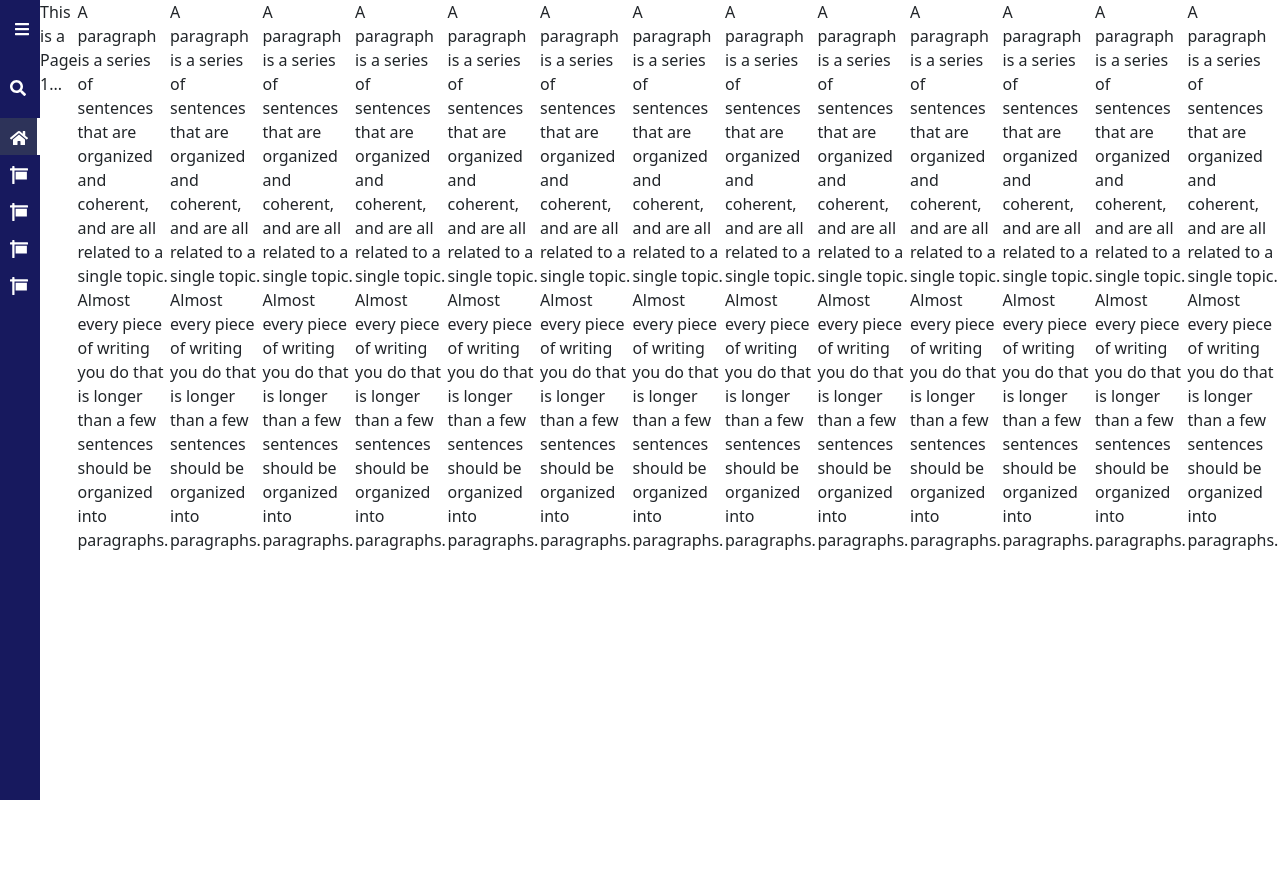
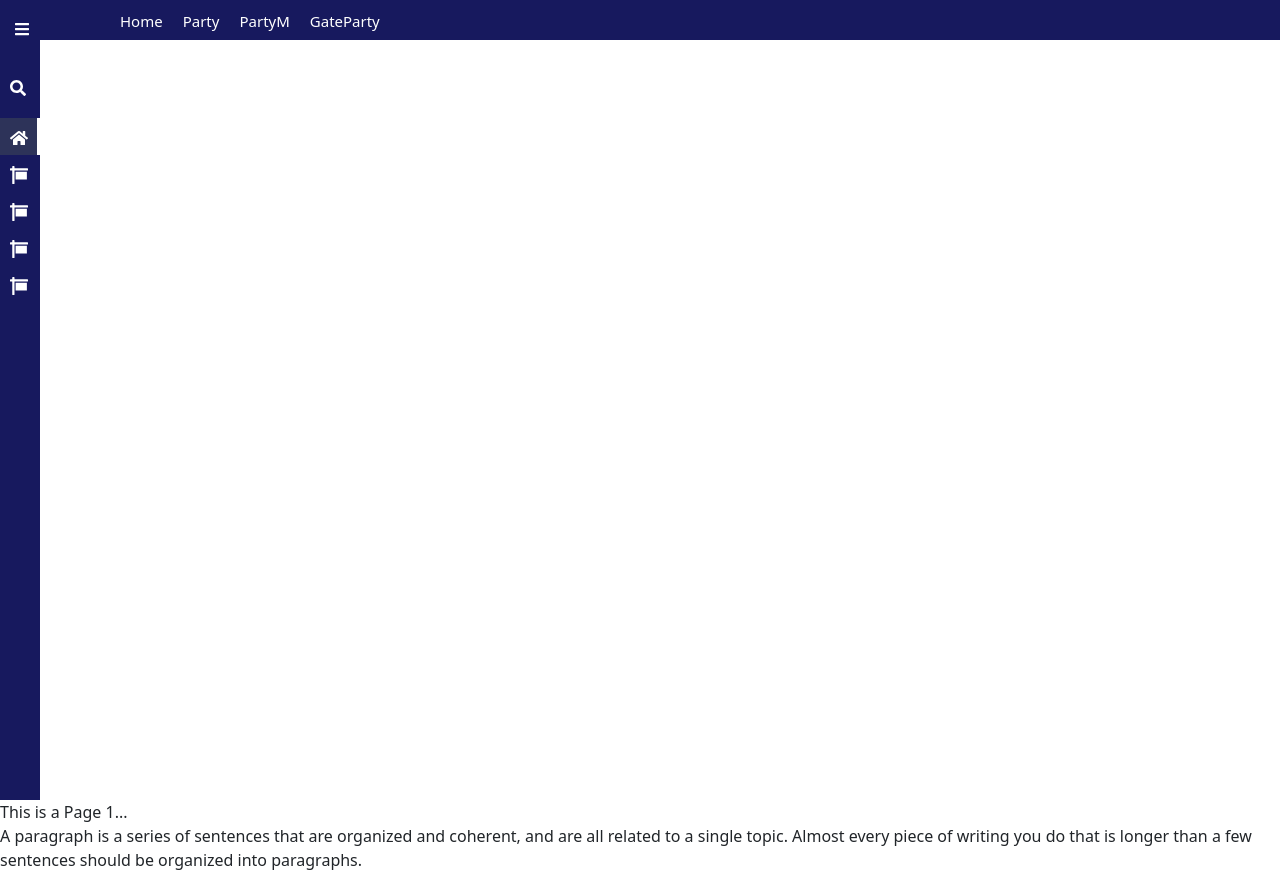
Before and after one commit to MubasharMurtza/ReactPro, a React (Create React App) app: page /page1 in a window 1280 px wide. Before the commit the page ends 800 px from the top, so only its background shows below. Built offline with nearby package versions, Linux system fonts and the light colour scheme.

Commit message:
Sidebar And Topbar complete

```diff
--- a/src/App.js
+++ b/src/App.js
@@ -6,9 +6,7 @@ import Topbar from "./Components/Nav/Topbar";
 function App() {
   return (
     <>
-      <div style={{display:"flex"}}>
         <NavbarLink />
-      </div>
     </>
   );
 }
--- a/src/Components/Nav/NavbarLink.js
+++ b/src/Components/Nav/NavbarLink.js
@@ -16,6 +16,7 @@ function NavbarLink() {
   return (
     <>
       <BrowserRouter>
+        <div>
             <Sidebar />
           <Routes>
             <Route path='/Home' n element={<Home />} exact />
@@ -31,6 +32,7 @@ function NavbarLink() {
             <Route path="/page4" element={<Page4 />} exact />
             <Route path="/page5" element={<Page5 />} exact />
           </Routes>
+        </div>
       </BrowserRouter>
     </>
   )
--- a/src/Components/Nav/Pages/Page1.js
+++ b/src/Components/Nav/Pages/Page1.js
@@ -1,25 +1,10 @@
 import React from "react";
 
 function Page1() {
-const fm = () => {
-  alert("my Name is Mubashar")
-}
+
   return (
     <>
-      {fm}
       <div>This is a Page 1...</div>
-      <div>A paragraph is a series of sentences that are organized and coherent, and are all related to a single topic. Almost every piece of writing you do that is longer than a few sentences should be organized into paragraphs.</div>
-      <div>A paragraph is a series of sentences that are organized and coherent, and are all related to a single topic. Almost every piece of writing you do that is longer than a few sentences should be organized into paragraphs.</div>
-      <div>A paragraph is a series of sentences that are organized and coherent, and are all related to a single topic. Almost every piece of writing you do that is longer than a few sentences should be organized into paragraphs.</div>
-      <div>A paragraph is a series of sentences that are organized and coherent, and are all related to a single topic. Almost every piece of writing you do that is longer than a few sentences should be organized into paragraphs.</div>
-      <div>A paragraph is a series of sentences that are organized and coherent, and are all related to a single topic. Almost every piece of writing you do that is longer than a few sentences should be organized into paragraphs.</div>
-      <div>A paragraph is a series of sentences that are organized and coherent, and are all related to a single topic. Almost every piece of writing you do that is longer than a few sentences should be organized into paragraphs.</div>
-      <div>A paragraph is a series of sentences that are organized and coherent, and are all related to a single topic. Almost every piece of writing you do that is longer than a few sentences should be organized into paragraphs.</div>
-      <div>A paragraph is a series of sentences that are organized and coherent, and are all related to a single topic. Almost every piece of writing you do that is longer than a few sentences should be organized into paragraphs.</div>
-      <div>A paragraph is a series of sentences that are organized and coherent, and are all related to a single topic. Almost every piece of writing you do that is longer than a few sentences should be organized into paragraphs.</div>
-      <div>A paragraph is a series of sentences that are organized and coherent, and are all related to a single topic. Almost every piece of writing you do that is longer than a few sentences should be organized into paragraphs.</div>
-      <div>A paragraph is a series of sentences that are organized and coherent, and are all related to a single topic. Almost every piece of writing you do that is longer than a few sentences should be organized into paragraphs.</div>
-      <div>A paragraph is a series of sentences that are organized and coherent, and are all related to a single topic. Almost every piece of writing you do that is longer than a few sentences should be organized into paragraphs.</div>
       <div>A paragraph is a series of sentences that are organized and coherent, and are all related to a single topic. Almost every piece of writing you do that is longer than a few sentences should be organized into paragraphs.</div>
 
     </>
--- a/src/Components/Nav/Sidebar.css
+++ b/src/Components/Nav/Sidebar.css
@@ -60,3 +60,20 @@ a{
 link_text{
     white-space: nowrap;
 }
+.topMain{
+    display: flex;
+    background-color:rgb(23, 25, 94);
+    width: 100%;
+    height: 40px;
+}
+.topClient{
+    display: flex;
+    margin-left: 70px;
+}
+.topLink{
+    display: flex;
+    color: white;
+    gap: 5px;
+    padding: 10px 10px;
+    font-size: 15px;
+}
--- a/src/Components/Nav/Sidebar.js
+++ b/src/Components/Nav/Sidebar.js
@@ -4,6 +4,7 @@ import nflogo from './Pics/nflogo.png';
 import { FaBars, FaSign, FaSearch, FaHome } from "react-icons/fa";
 import {AnimatePresence, motion} from 'framer-motion';
 import { NavLink } from 'react-router-dom';
+import Topbar from './Topbar';
 
 const dataArray = [
   {
@@ -97,6 +98,7 @@ function Sidebar() {
                 ))}
               </section>
           </motion.div>
+          <Topbar />
         </div>
     </>
 )
--- a/src/Components/Nav/Topbar.js
+++ b/src/Components/Nav/Topbar.js
@@ -1,21 +1,47 @@
-import React from 'react'
-import { NavLink } from 'react-router-dom'
-import {Navbar,Nav} from 'react-bootstrap'
+import React from "react";
+import "./Sidebar.css";
+import { FaBars, FaSign, FaSearch, FaHome } from "react-icons/fa";
+import { NavLink } from "react-router-dom";
 
-export default function Topbar() {
+const dataArray = [
+  {
+    path: "/Home",
+    name: "Home",
+    icon: <FaHome />,
+  },
+  {
+    path: "/party",
+    name: "Party",
+    icon: <FaSign />,
+  },
+  {
+    path: "/partyM",
+    name: "PartyM",
+    icon: <FaSign />,
+  },
+  {
+    path: "/gateparty",
+    name: "GateParty",
+    icon: <FaSign />,
+  },
+];
+
+function Topbar() {
   return (
-    <div>
-      <Navbar bg="success" expand="lg" style={{ marginLeft:"304px", height:"50px" }}>
-          <Navbar.Toggle aria-controls='basic-navbar-nav' />
-          <Navbar.Collapse id='basic-navbar-nav'>
-              <Nav style={{ marginLeft:"30px" }}>
-                  <NavLink style={{ fontSize:"20px", textDecoration:"none" }} className="d-inline p-2 bg-success text-white" to="/">Home</NavLink>
-                  <NavLink style={{ marginLeft:"20px", fontSize:"20px", textDecoration:"none" }} className="d-inline p-2 bg-success text-white" to="/party">Party</NavLink>
-                  <NavLink style={{ marginLeft:"20px", fontSize:"20px", textDecoration:"none" }} className="d-inline p-2 bg-success text-white" to="/partyM">PartyM</NavLink>
-                  <NavLink style={{ marginLeft:"20px", fontSize:"20px", textDecoration:"none" }} className="d-inline p-2 bg-success text-white" to="/gateparty">GateParty</NavLink>
-              </Nav>
-          </Navbar.Collapse>
-      </Navbar>
-    </div>
-  )
+    <>
+      <div className="topMain">
+        <div className="topClient">
+            {dataArray.map((dt) => (
+            <NavLink to={dt.path} key={dt.name}>
+                <div className="topLink">
+                {dt.name}
+                </div>
+            </NavLink>
+            ))}
+        </div>
+      </div>
+    </>
+  );
 }
+
+export default Topbar;
```
Also changed, not shown: src/Components/Lecture1.html (added, +29 -0 lines), src/Components/Nav/Navigation.js (added, +21 -0 lines). Lines whose indentation alone changed are shown as unchanged.
